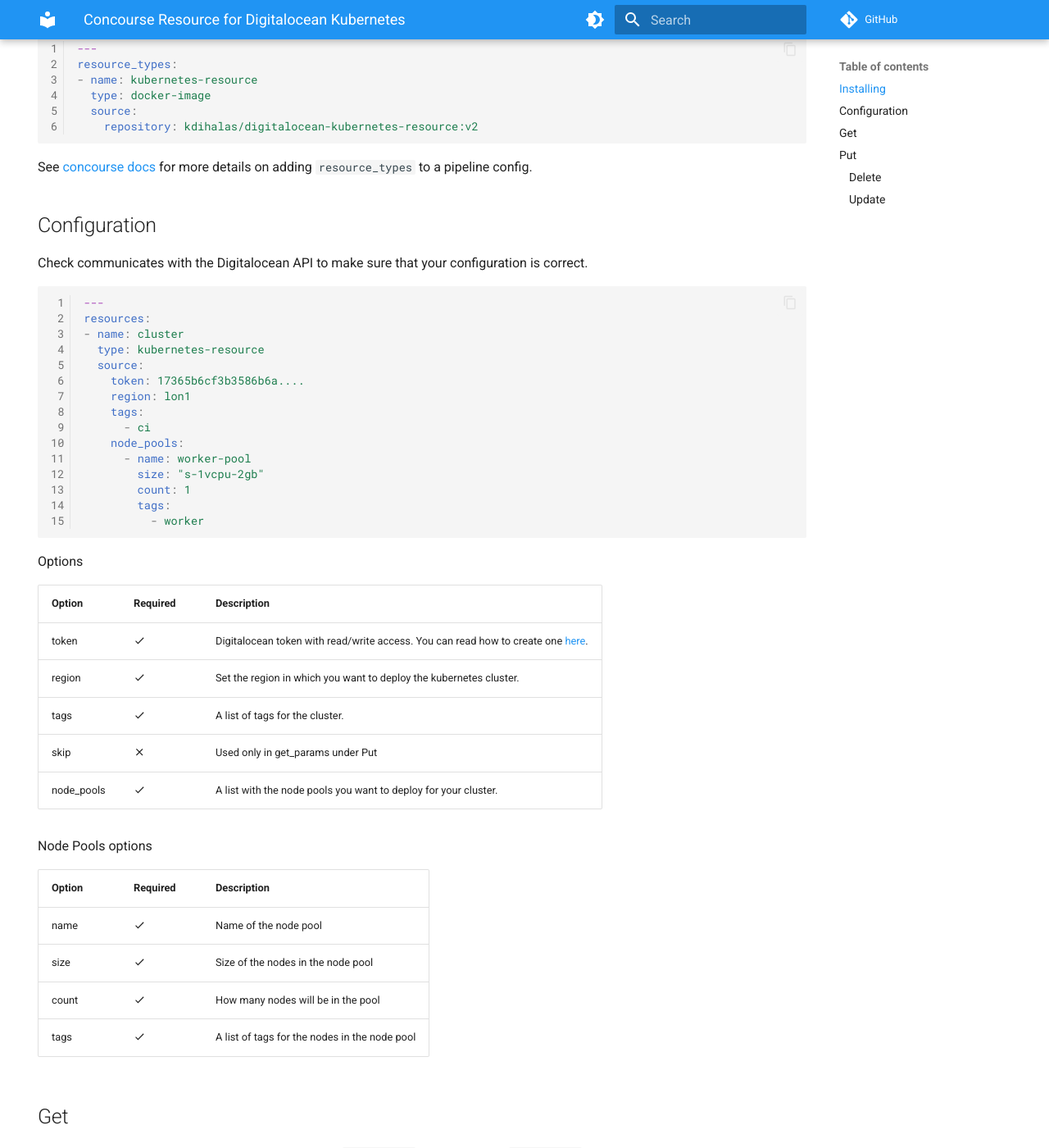
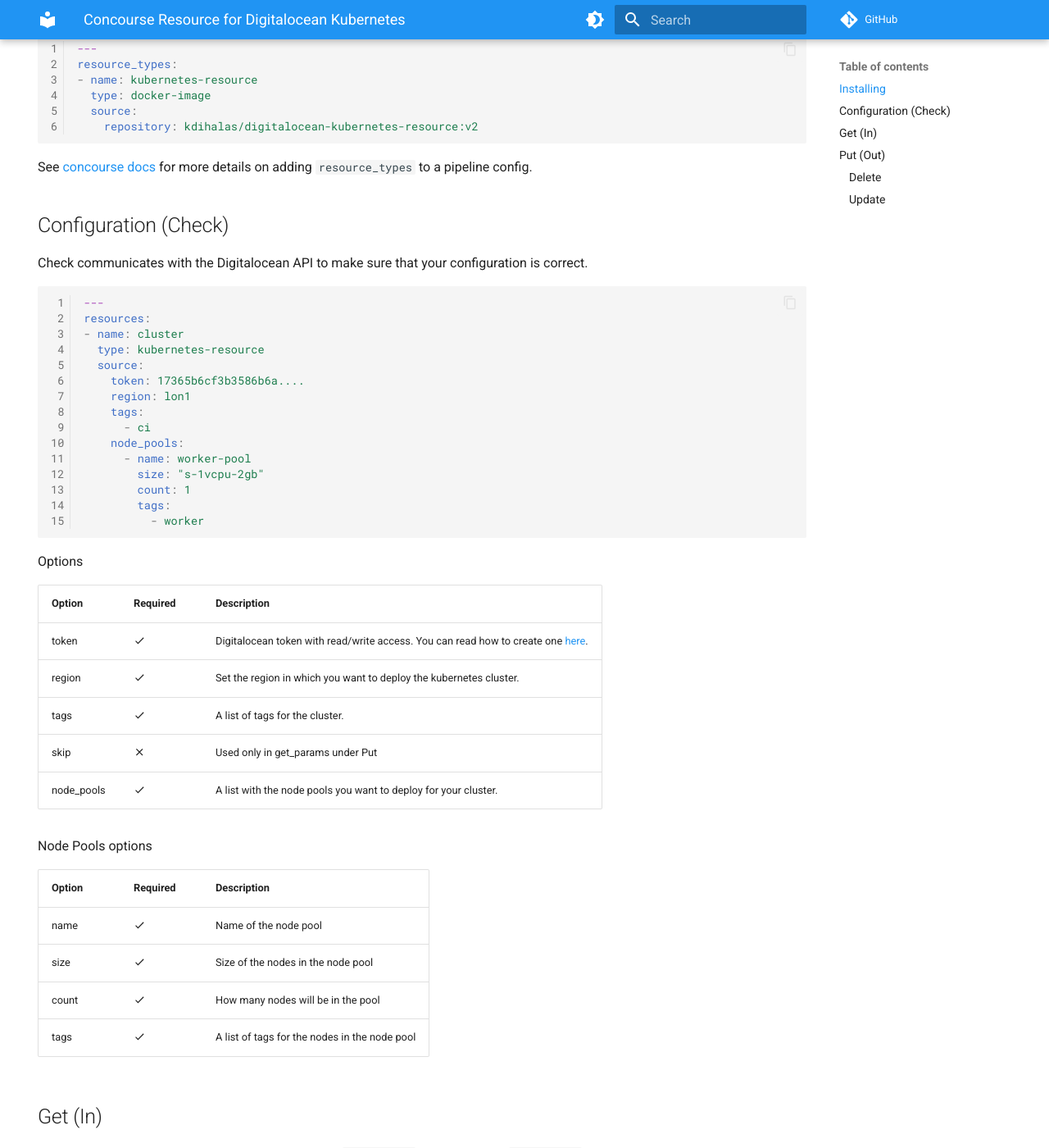
Before and after one commit to kdihalas/concourse-do-kubernetes-resource, an MkDocs documentation site: the page built from docs/index.md, in a window 1280 px wide and 1400 px high, scrolled down 298 px. Shown: the whole window at 82% size. Built offline with MkDocs 1.6.1 and Material for MkDocs 9.7.7, drawn with Linux system fonts in a browser that asks for light colours; comment, search, counter and statistics services are not loaded.

Commit message:
Add check, in, out in the doc titles

```diff
--- a/docs/index.md
+++ b/docs/index.md
@@ -23,7 +23,7 @@
 See [concourse docs](https://concourse-ci.org/resource-types.html) for more details
 on adding `resource_types` to a pipeline config.
 
-## Configuration
+## Configuration (Check)
 
 Check communicates with the Digitalocean API to make sure that your configuration
 is correct.
@@ -66,7 +66,7 @@
 |tags|:material-check:|A list of tags for the nodes in the node pool|
 
 
-## Get
+## Get (In)
 
 Provision a new cluster in Digitalocean and save the `cluster ID` and the cluster `kubeconfig` under the resource directory.
 
@@ -109,7 +109,7 @@
 |version|:material-check:|Version [Slug](https://slugs.do-api.dev/) of kubernetes cluster to deploy, |
 
 
-## Put
+## Put (Out)
 
 Update or delete a kubernetes cluster. Needs to be run after Get since it depends in some artifacts generated by it.
 
```
